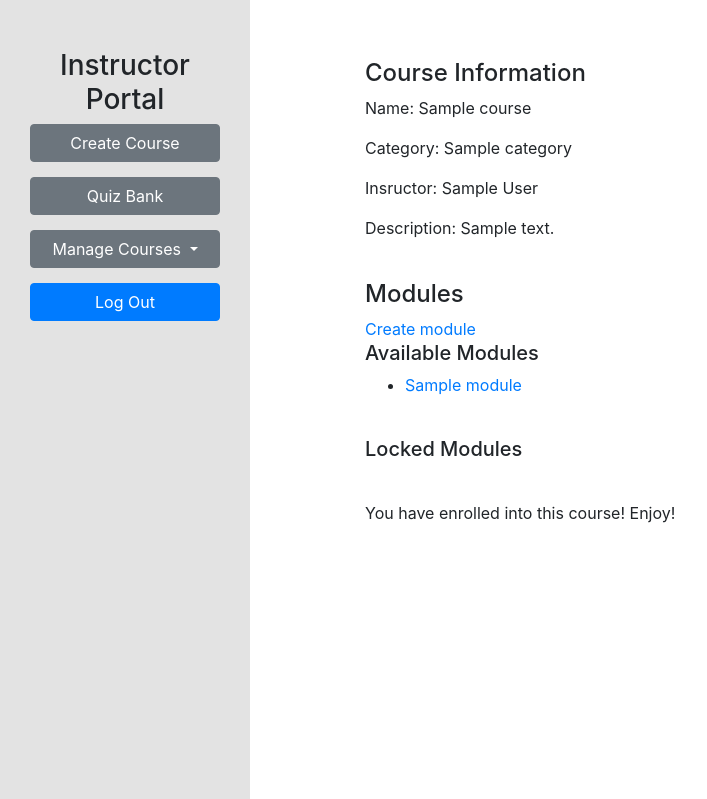
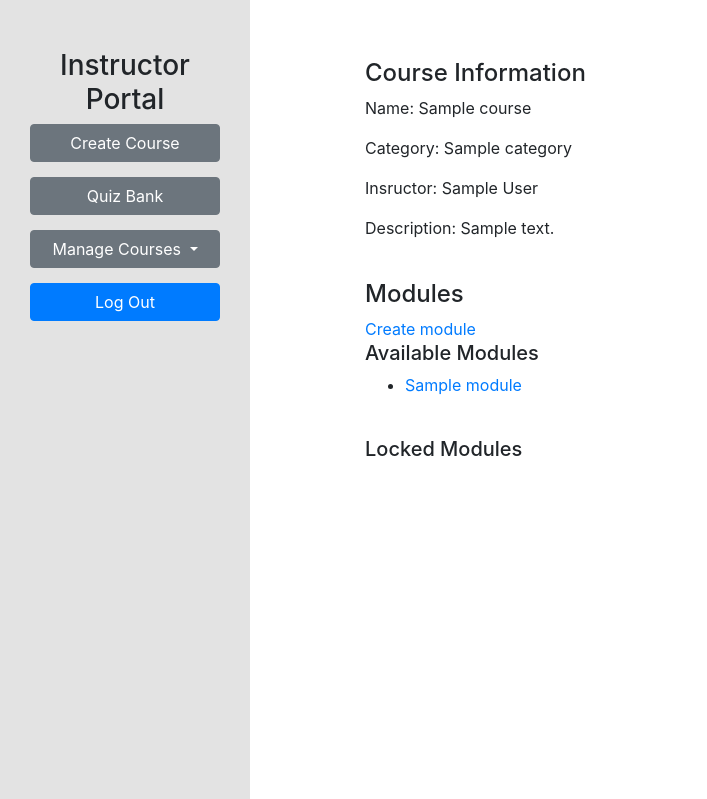
Before and after one commit to nolachen/ice, a Django app: page /courses/1/details in a window 1280 px wide. Shown: the part 57-856 px from the top of the page, without its empty margins (0-707 px from the left). Run offline with Django 3.2, Linux system fonts and the light colour scheme; a user stored in the database is signed in; tables that the repository leaves empty hold one stand-in row (values such as "Sample post"); some libraries are stand-ins or nearby versions.

Commit message:
Minor fixes

```diff
--- a/courses/views.py
+++ b/courses/views.py
@@ -240,7 +240,7 @@ def module_list(request, course_id):
 def view_enrolled_course(request):
     learner = Learner.objects.get(learner=request.user)
     not_completed_course = []
-    completed_enrollments = Enrollment.objects.filter(learner=learner, completed=True)
+    completed_enrollments = Enrollment.objects.filter(learner=learner, completed=True).order_by('completed_date')
     cumulative_cecu = [0]
     for enrollment in completed_enrollments:
         cumulative_cecu.append(enrollment.course.cecu_value + cumulative_cecu[-1])
--- a/templates/base.html
+++ b/templates/base.html
@@ -46,8 +46,7 @@
                 </a>
                 <div class="dropdown-menu" aria-labelledby="dropdownMenuLink">
                   <a class="dropdown-item" href="{% url 'home'%}">All Courses</a>
-                  <a class="dropdown-item" href="{% url 'courses:view_enrolled_course'%}">Uncompleted</a>
-                  <a class="dropdown-item" href="{% url 'courses:view_enrolled_course'%}">Completed</a>
+                  <a class="dropdown-item" href="{% url 'courses:view_enrolled_course'%}">My Courses</a>
                   </div>
               </div>
           {% elif user|is_admin %}
--- a/templates/courses/course_details.html
+++ b/templates/courses/course_details.html
@@ -47,7 +47,7 @@
         {% if is_learner %}
 
           {% if is_enrolled %}
-            <p>You have enrolled into this course! Enjoy!</p>
+            <!--<p>You have enrolled into this course! Enjoy!</p>-->
           {% else %}
             <a href="{% url 'courses:enroll_course' course_id=course.id %}">Enroll</a>
           {% endif %}
```
